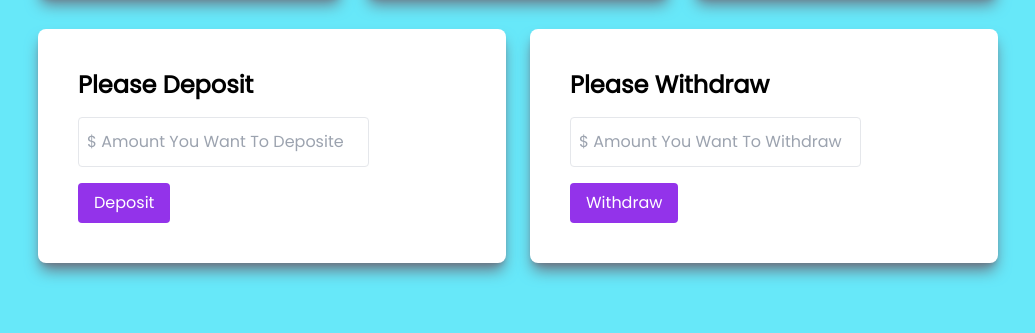
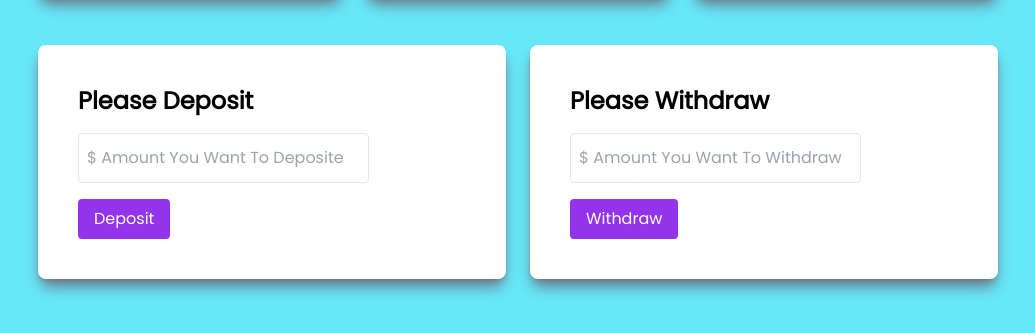
Before and after one commit to NishatFariza/my-own-bank, a plain HTML site: page banking.html in a window 1280 px wide. Shown: the part 315-648 px from the top of the page, without its empty margins (122-1157 px from the left). Drawn offline with nearby package versions, Linux system fonts and the light colour scheme.

Commit message:
revision added

```diff
--- a/banking.html
+++ b/banking.html
@@ -38,7 +38,7 @@
       <!-- balance and transsction end -->
 
       <!-- Deposit and Withdraw start -->
-      <section class="my-8">
+      <section class="my-12">
         <div class="grid grid-cols-2 gap-6">
           <div class="bg-white p-10 rounded-lg shadow-lg shadow-gray-500">
             <h3 class="text-2xl mb-4 font-semibold">Please Deposit</h3>
```
